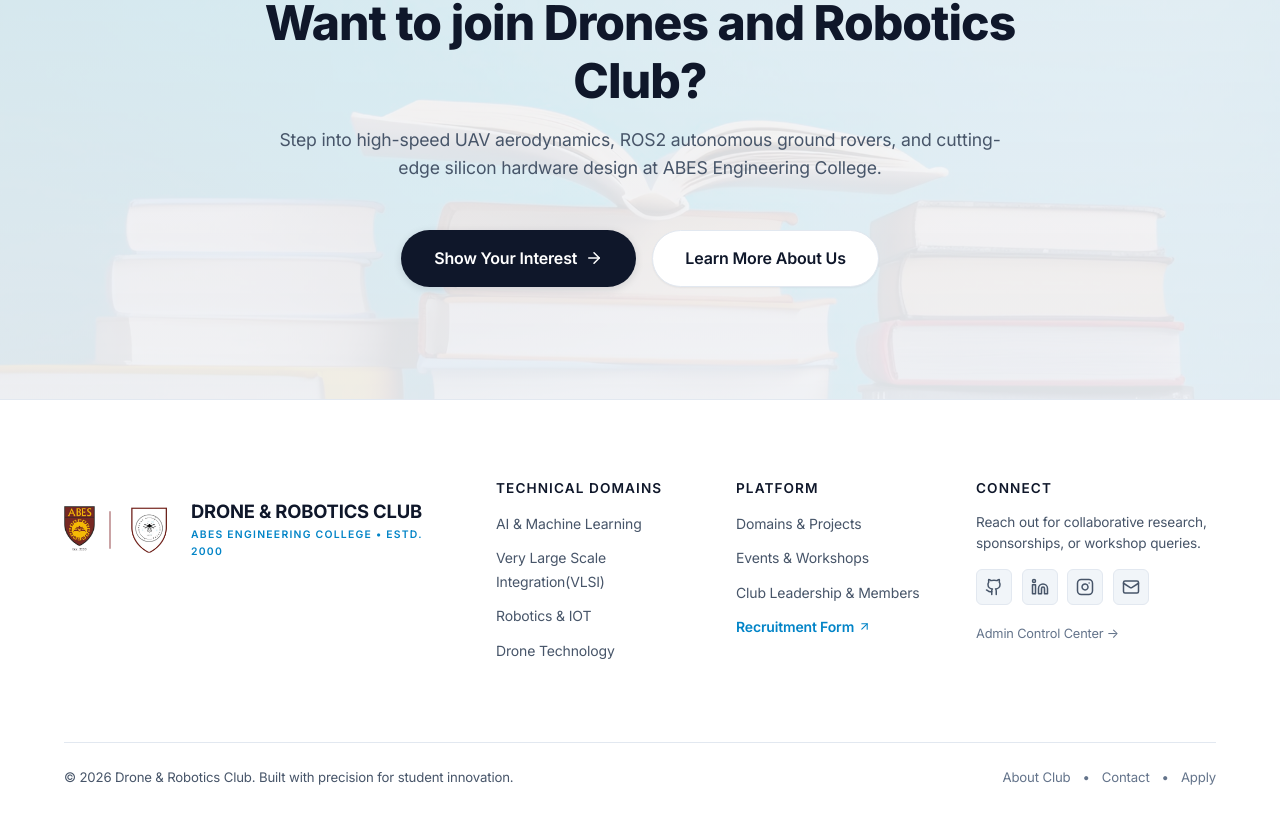
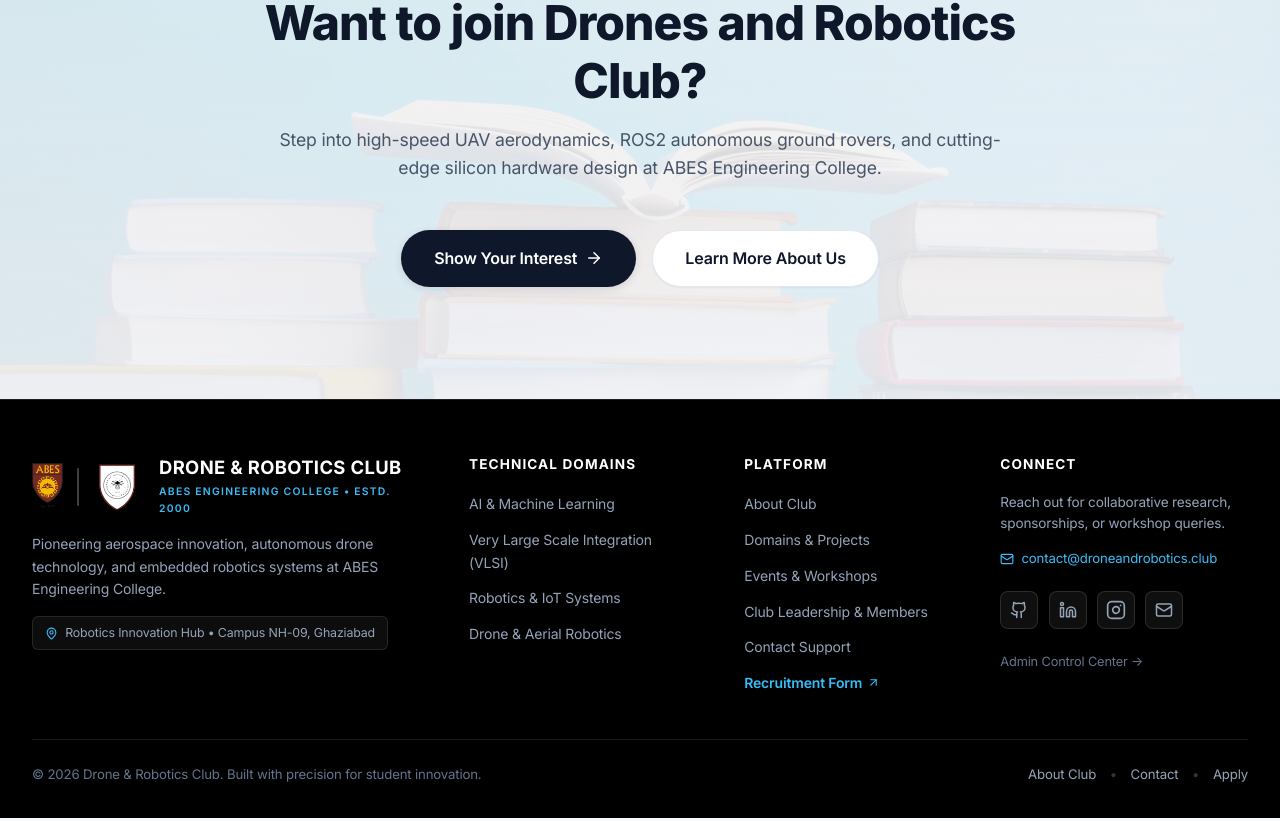
Before and after one commit to utkarsh1906-keshari/Club-Website, a React (Vite) app: page / in a window 1280 px wide. Shown: the part 2389-3210 px from the top of the page. Built offline with nearby package versions, Linux system fonts and the light colour scheme; no server answers; the database is empty.

Commit message:
style: set footer background to black and cover all empty space

```diff
--- a/src/App.css
+++ b/src/App.css
@@ -3,8 +3,14 @@
   display: flex;
   flex-direction: column;
   min-height: 100vh;
+  width: 100%;
 }
 
 main {
-  flex: 1;
+  flex: 1 0 auto;
+  width: 100%;
 }
+
+.footer {
+  flex-shrink: 0;
+}
--- a/src/components/Footer.css
+++ b/src/components/Footer.css
@@ -1,51 +1,70 @@
+/* ==========================================================================
+   OFFICIAL ABES-STYLE BLACK FOOTER
+   Seamlessly matches ABES top black navbar and covers all empty space
+   ========================================================================== */
+
 .footer {
-  background: var(--color-bg-surface);
-  border-top: 1px solid var(--color-border);
-  padding: var(--spacing-3xl) 0 var(--spacing-xl) 0;
+  background: #000000 !important;
+  color: #f8fafc;
+  border-top: 1px solid rgba(255, 255, 255, 0.12);
+  padding: 3.5rem 0 2rem 0;
   margin-top: auto;
   font-size: 0.9rem;
+  width: 100%;
+  box-sizing: border-box;
 }
 
 [data-theme="dark"] .footer {
-  background: #07090f;
+  background: #000000 !important;
+  border-top-color: rgba(255, 255, 255, 0.12);
+}
+
+.footer-container {
+  width: 100%;
+  max-width: 1440px;
+  margin: 0 auto;
+  padding: 0 2rem;
+  box-sizing: border-box;
 }
 
 .footer-top {
   display: grid;
-  grid-template-columns: 2fr 1fr 1fr 1.25fr;
-  gap: var(--spacing-2xl);
-  margin-bottom: var(--spacing-3xl);
+  grid-template-columns: 2fr 1.15fr 1.05fr 1.3fr;
+  gap: 3.5rem;
+  margin-bottom: 2.75rem;
+  align-items: start;
 }
 
-@media (max-width: 992px) {
+@media (max-width: 1100px) {
   .footer-top {
     grid-template-columns: 1fr 1fr;
-    gap: var(--spacing-xl);
+    gap: 2.5rem;
   }
 }
 
-@media (max-width: 600px) {
+@media (max-width: 640px) {
   .footer-top {
     grid-template-columns: 1fr;
-    gap: var(--spacing-xl);
+    gap: 2rem;
+  }
+  .footer-container {
+    padding: 0 1.25rem;
+  }
+  .footer {
+    padding: 2.75rem 0 1.5rem 0;
   }
 }
 
 .footer-brand-col {
-  padding-top: 1.25rem;
+  display: flex;
+  flex-direction: column;
 }
 
 .footer-brand-header {
   display: flex;
   align-items: center;
   gap: 1.15rem;
-  margin-bottom: var(--spacing-md);
-}
-
-.footer-brand-details {
-  display: flex;
-  flex-direction: column;
-  justify-content: center;
+  margin-bottom: 1rem;
 }
 
 .footer-dual-logos {
@@ -58,12 +77,8 @@
 .footer-logo-divider {
   width: 2px;
   height: 38px;
-  background: rgba(123, 24, 30, 0.4);
+  background: rgba(255, 255, 255, 0.25);
   border-radius: 1px;
-}
-
-[data-theme="dark"] .footer-logo-divider {
-  background: rgba(255, 255, 255, 0.25);
 }
 
 .footer-logo-box {
@@ -93,12 +108,18 @@
   display: block;
 }
 
+.footer-brand-details {
+  display: flex;
+  flex-direction: column;
+  justify-content: center;
+}
+
 .footer-brand-title {
   font-family: var(--font-display);
   font-weight: 700;
   font-size: 1.15rem;
-  letter-spacing: -0.01em;
-  color: var(--color-text-primary);
+  letter-spacing: 0.02em;
+  color: #ffffff;
   display: block;
   line-height: 1.2;
 }
@@ -108,83 +129,124 @@
   font-size: 0.65rem;
   font-weight: 600;
   letter-spacing: 0.12em;
-  color: var(--color-primary);
+  color: #38bdf8;
   display: block;
-  margin-top: 0.25rem;
+  margin-top: 0.3rem;
 }
 
 .footer-description {
-  color: var(--color-text-secondary);
+  color: #94a3b8;
   font-size: 0.875rem;
   line-height: 1.6;
-  max-width: 360px;
-  margin-bottom: var(--spacing-md);
+  max-width: 440px;
+  margin-bottom: 1rem;
 }
 
-.footer-status {
+.footer-campus-info {
+  display: flex;
+  align-items: center;
+}
+
+.footer-campus-badge {
   display: inline-flex;
   align-items: center;
-  gap: 0.5rem;
+  gap: 0.45rem;
   font-size: 0.775rem;
-  font-family: var(--font-mono);
-  color: var(--color-text-muted);
+  color: #94a3b8;
+  background: rgba(255, 255, 255, 0.05);
+  border: 1px solid rgba(255, 255, 255, 0.1);
+  padding: 0.35rem 0.75rem;
+  border-radius: 6px;
+  max-width: 100%;
+}
+
+.footer-badge-icon {
+  color: #38bdf8;
+  flex-shrink: 0;
 }
 
 .footer-heading {
   font-family: var(--font-sans);
-  font-weight: 600;
+  font-weight: 700;
   font-size: 0.85rem;
   text-transform: uppercase;
   letter-spacing: 0.08em;
-  color: var(--color-text-primary);
-  margin-bottom: var(--spacing-md);
+  color: #ffffff;
+  margin-bottom: 1.25rem;
 }
 
 .footer-links {
   list-style: none;
   display: flex;
   flex-direction: column;
-  gap: 0.65rem;
+  gap: 0.75rem;
+  padding: 0;
+  margin: 0;
 }
 
 .footer-links a {
-  color: var(--color-text-secondary);
+  color: #94a3b8;
   font-size: 0.875rem;
+  transition: all var(--transition-fast);
+  display: inline-flex;
+  align-items: center;
+}
+
+.footer-links a:hover {
+  color: #ffffff;
+  transform: translateX(4px);
+}
+
+.footer-highlight-link {
+  color: #38bdf8 !important;
+  display: inline-flex;
+  align-items: center;
+  gap: 0.3rem;
+  font-weight: 600;
+}
+
+.footer-highlight-link:hover {
+  color: #7dd3fc !important;
+}
+
+.footer-contact-text {
+  color: #94a3b8;
+  font-size: 0.85rem;
+  line-height: 1.55;
+  margin-bottom: 0.85rem;
+}
+
+.footer-contact-direct {
+  margin-bottom: 1.15rem;
+}
+
+.footer-direct-email {
+  display: inline-flex;
+  align-items: center;
+  gap: 0.45rem;
+  font-size: 0.825rem;
+  color: #38bdf8;
   transition: color var(--transition-fast);
 }
 
-.footer-links a:hover {
-  color: var(--color-primary);
-}
-
-.footer-highlight-link {
-  color: var(--color-primary) !important;
-  display: inline-flex;
-  align-items: center;
-  gap: 0.25rem;
-  font-weight: 600;
-}
-
-.footer-contact-text {
-  color: var(--color-text-secondary);
-  font-size: 0.85rem;
-  line-height: 1.5;
-  margin-bottom: var(--spacing-md);
+.footer-direct-email:hover {
+  color: #7dd3fc;
+  text-decoration: underline;
 }
 
 .footer-socials {
   display: flex;
-  gap: 0.6rem;
-  margin-bottom: var(--spacing-md);
+  gap: 0.65rem;
+  margin-bottom: 1.25rem;
 }
 
 .social-icon {
-  width: 36px;
-  height: 36px;
-  border-radius: var(--radius-sm);
-  background: var(--color-bg-elevated);
-  border: 1px solid var(--color-border);
-  color: var(--color-text-secondary);
+  width: 38px;
+  height: 38px;
+  border-radius: 8px;
+  background: rgba(255, 255, 255, 0.06);
+  border: 1px solid rgba(255, 255, 255, 0.12);
+  color: #94a3b8;
   display: flex;
   align-items: center;
   justify-content: center;
@@ -192,52 +254,67 @@
 }
 
 .social-icon:hover {
-  color: var(--color-primary);
-  background: var(--color-primary-subtle);
-  border-color: rgba(2, 132, 199, 0.3);
+  color: #ffffff;
+  background: #0284c7;
+  border-color: #38bdf8;
   transform: translateY(-2px);
+  box-shadow: 0 4px 12px rgba(2, 132, 199, 0.35);
 }
 
 .admin-portal-link {
   display: inline-block;
   font-size: 0.8rem;
   font-family: var(--font-mono);
-  color: var(--color-text-muted);
+  color: #64748b;
   transition: color var(--transition-fast);
 }
 
 .admin-portal-link:hover {
-  color: var(--color-primary);
+  color: #38bdf8;
 }
 
 /* Bottom Bar */
 .footer-bottom {
-  padding-top: var(--spacing-lg);
-  border-top: 1px solid var(--color-border);
+  padding-top: 1.5rem;
+  border-top: 1px solid rgba(255, 255, 255, 0.1);
   display: flex;
   justify-content: space-between;
   align-items: center;
   flex-wrap: wrap;
-  gap: var(--spacing-md);
+  gap: 1rem;
   font-size: 0.825rem;
-  color: var(--color-text-muted);
+  color: #64748b;
+}
+
+.footer-copyright {
+  color: #64748b;
+  margin: 0;
 }
 
 .footer-bottom-links {
   display: flex;
   align-items: center;
-  gap: 0.75rem;
+  gap: 0.85rem;
+}
+
+.footer-bottom-links a {
+  color: #94a3b8;
+  transition: color var(--transition-fast);
 }
 
 .footer-bottom-links a:hover {
-  color: var(--color-text-primary);
+  color: #ffffff;
 }
 
-@media (max-width: 480px) {
+.footer-bottom-links span {
+  color: rgba(255, 255, 255, 0.2);
+}
+
+@media (max-width: 580px) {
   .footer-bottom {
     flex-direction: column;
     text-align: center;
-    gap: 0.75rem;
+    gap: 0.85rem;
   }
 
   .footer-bottom-links {
--- a/src/components/Footer.jsx
+++ b/src/components/Footer.jsx
@@ -1,14 +1,14 @@
 import React from 'react';
 import { Link } from 'react-router-dom';
-import { Mail, ArrowUpRight, Globe, Code, MessageSquare } from 'lucide-react';
+import { Mail, ArrowUpRight, MapPin } from 'lucide-react';
 import './Footer.css';
 
 export default function Footer() {
   return (
     <footer className="footer">
-      <div className="container">
+      <div className="footer-container">
         <div className="footer-top">
-          {/* Col 1: Brand & Bio */}
+          {/* Col 1: Brand & Details */}
           <div className="footer-brand-col">
             <div className="footer-brand-header">
               <div className="footer-dual-logos">
@@ -31,20 +31,31 @@ export default function Footer() {
                 </div>
               </div>
               <div className="footer-brand-details">
-                <span className="footer-brand-title">DRONE & ROBOTICS CLUB</span>
+                <span className="footer-brand-title">DRONE &amp; ROBOTICS CLUB</span>
                 <span className="footer-brand-institution">ABES ENGINEERING COLLEGE &bull; ESTD. 2000</span>
               </div>
             </div>
+
+            <p className="footer-description">
+              Pioneering aerospace innovation, autonomous drone technology, and embedded robotics systems at ABES Engineering College.
+            </p>
+
+            <div className="footer-campus-info">
+              <span className="footer-campus-badge">
+                <MapPin size={13} className="footer-badge-icon" />
+                Robotics Innovation Hub &bull; Campus NH-09, Ghaziabad
+              </span>
+            </div>
           </div>
 
-          {/* Col 2: Domains */}
+          {/* Col 2: Technical Domains */}
           <div className="footer-links-col">
             <h4 className="footer-heading">Technical Domains</h4>
             <ul className="footer-links">
-              <li><Link to="/domains?domain=ai-ml">AI & Machine Learning</Link></li>
-              <li><Link to="/domains?domain=vlsi">Very Large Scale Integration(VLSI)</Link></li>
-              <li><Link to="/domains?domain=robotics-iot">Robotics & IOT</Link></li>
-              <li><Link to="/domains?domain=drone-tech">Drone Technology</Link></li>
+              <li><Link to="/domains?domain=ai-ml">AI &amp; Machine Learning</Link></li>
+              <li><Link to="/domains?domain=vlsi">Very Large Scale Integration (VLSI)</Link></li>
+              <li><Link to="/domains?domain=robotics-iot">Robotics &amp; IoT Systems</Link></li>
+              <li><Link to="/domains?domain=drone-tech">Drone &amp; Aerial Robotics</Link></li>
             </ul>
           </div>
 
@@ -52,9 +63,11 @@ export default function Footer() {
           <div className="footer-links-col">
             <h4 className="footer-heading">Platform</h4>
             <ul className="footer-links">
+              <li><Link to="/about">About Club</Link></li>
               <li><Link to="/domains">Domains &amp; Projects</Link></li>
-              <li><Link to="/events">Events & Workshops</Link></li>
-              <li><Link to="/team">Club Leadership & Members</Link></li>
+              <li><Link to="/events">Events &amp; Workshops</Link></li>
+              <li><Link to="/team">Club Leadership &amp; Members</Link></li>
+              <li><Link to="/contact">Contact Support</Link></li>
               <li><Link to="/join" className="footer-highlight-link">Recruitment Form <ArrowUpRight size={13} /></Link></li>
             </ul>
           </div>
@@ -65,6 +78,11 @@ export default function Footer() {
             <p className="footer-contact-text">
               Reach out for collaborative research, sponsorships, or workshop queries.
             </p>
+            <div className="footer-contact-direct">
+              <a href="mailto:contact@droneandrobotics.club" className="footer-direct-email">
+                <Mail size={14} /> contact@droneandrobotics.club
+              </a>
+            </div>
             <div className="footer-socials">
               <a href="https://github.com" target="_blank" rel="noreferrer" aria-label="GitHub" className="social-icon">
                 <svg width="18" height="18" viewBox="0 0 24 24" fill="none" stroke="currentColor" strokeWidth="2" strokeLinecap="round" strokeLinejoin="round">
@@ -80,7 +98,7 @@ export default function Footer() {
                 </svg>
               </a>
               <a href="https://instagram.com" target="_blank" rel="noreferrer" aria-label="Instagram" className="social-icon">
-                <svg width="18" height="18" viewBox="0 0 24 24" fill="none" stroke="currentColor" strokeWidth="2" strokeLinecap="round" strokeLinejoin="round">
+                <svg width="20" height="20" viewBox="0 0 24 24" fill="none" stroke="currentColor" strokeWidth="2" strokeLinecap="round" strokeLinejoin="round">
                   <rect width="20" height="20" x="2" y="2" rx="5" ry="5" />
                   <path d="M16 11.37A4 4 0 1 1 12.63 8 4 4 0 0 1 16 11.37z" />
                   <line x1="17.5" x2="17.51" y1="6.5" y2="6.5" />
@@ -98,7 +116,7 @@ export default function Footer() {
 
         <div className="footer-bottom">
           <p className="footer-copyright">
-            &copy; {new Date().getFullYear()} Drone & Robotics Club. Built with precision for student innovation.
+            &copy; {new Date().getFullYear()} Drone &amp; Robotics Club. Built with precision for student innovation.
           </p>
           <div className="footer-bottom-links">
             <Link to="/about">About Club</Link>
```
